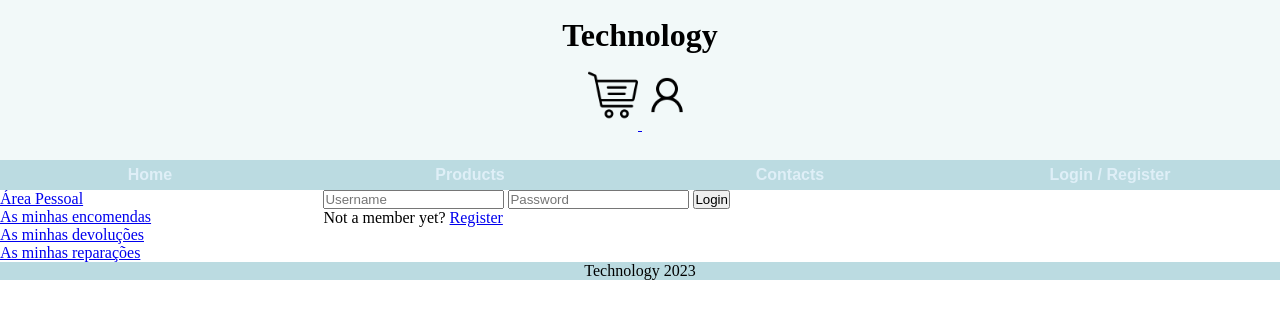
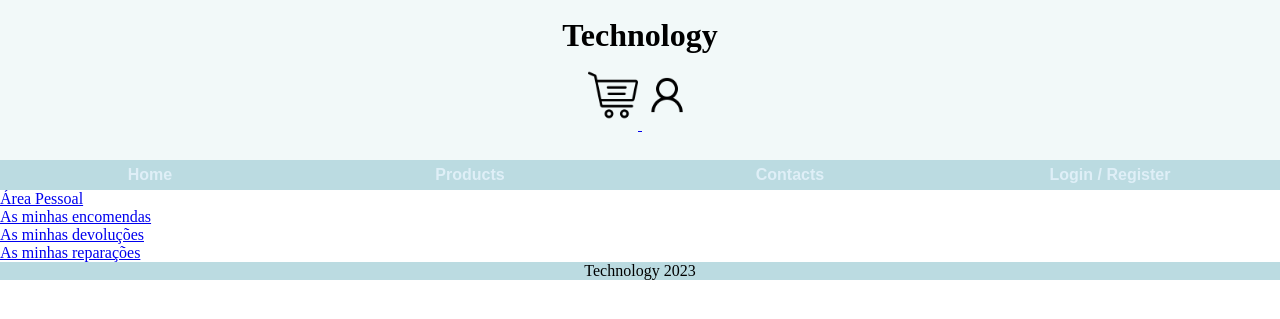
Before and after one commit to AndreFerGon/ESIN, a PHP site: page /areapessoal.php in a window 1280 px wide. Shown: the top 319 px of the page. Run offline with PHP 8.4, Linux system fonts and the light colour scheme.

Commit message:
pagina area pessoal

```diff
--- a/areapessoal.php
+++ b/areapessoal.php
@@ -18,17 +18,6 @@
 </body>
 </html>
   <body>
-    <div>
-      <form>
-        <input type="text" placeholder="Username" name="Username" />
-        <input type="password" placeholder="Password" name="Password" />
-        <input type="submit" value="Login" />
-        <p>
-          Not a member yet?
-          <a href="#">Register</a>
-        </p>
-      </form>
-    </div>
     <?php
    include_once('templates/header&navmenu.php');
    include_once('templates/footer.php');
--- a/loginregister.php
+++ b/loginregister.php
@@ -9,7 +9,7 @@
         <input type="submit" value="Login" />
         <p>
           Not a member yet?
-          <a href="#">Register</a>
+          <a href="areapessoal.php">Register</a>
         </p>
       </form>
     </div>
```
